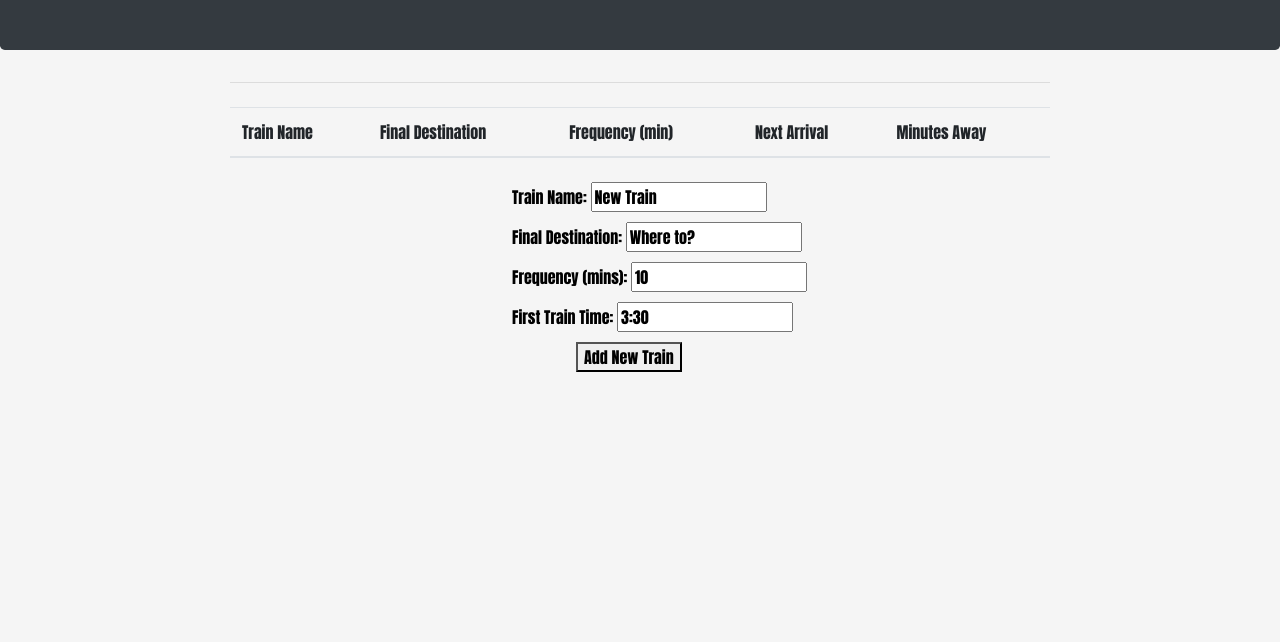
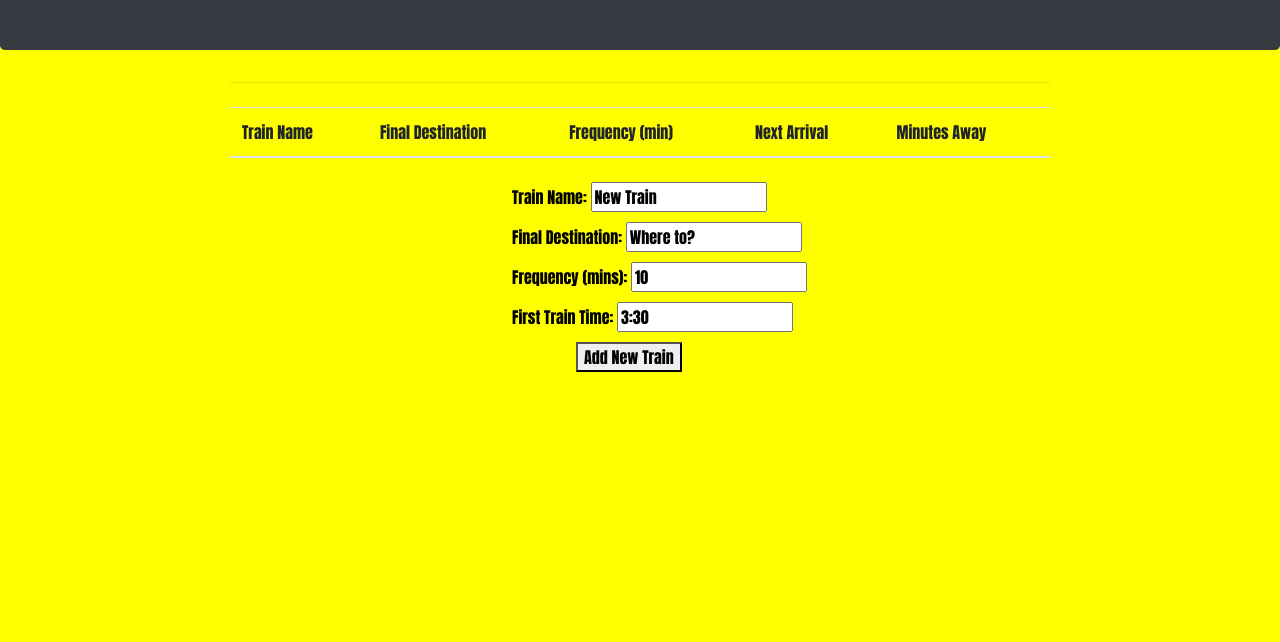
Before and after one commit to iamtor9/train-time, a plain HTML site: page train.html in a window 1280 px wide. Shown: the part 158-800 px from the top of the page. Drawn offline with nearby package versions, Linux system fonts and the light colour scheme; files whose address does not match are found by name.

Commit message:
Update style.css

```diff
--- a/assets/style.css
+++ b/assets/style.css
@@ -1,6 +1,6 @@
 body {
 
-    background: whitesmoke;
+    background: yellow;
     font-family: Impact, Haettenschweiler, 'Arial Narrow Bold', sans-serif;
     color: black;
 }
```
